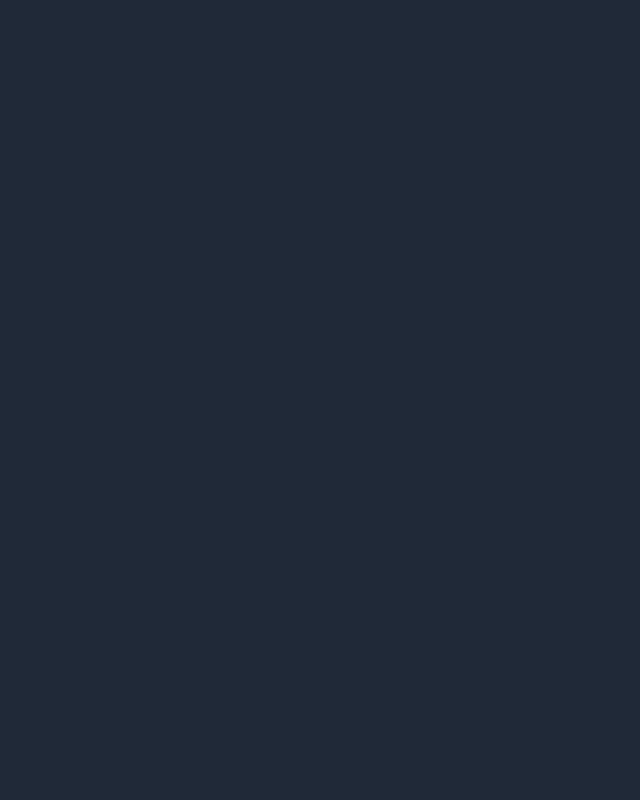
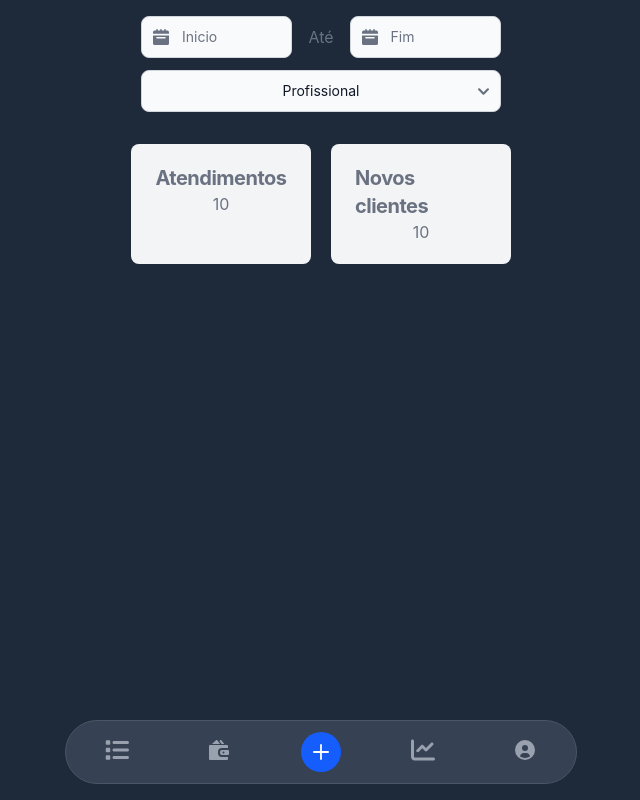
Before and after one commit to Samukaviga/barbearia-vue, a Vue app: page /report in a window 1280 px wide. Before the commit this address had no page. Shown: the whole page, without its empty margins (319-959 px from the left). Built offline with nearby package versions, Linux system fonts and the light colour scheme.

Commit message:
adding report view

```diff
--- a/package.json
+++ b/package.json
@@ -24,6 +24,7 @@
     "@fortawesome/vue-fontawesome": "^3.1.2",
     "@tailwindcss/vite": "^4.1.14",
     "flowbite": "^3.1.2",
+    "flowbite-datepicker": "^1.3.2",
     "pinia": "^3.0.3",
     "vue": "^3.5.22",
     "vue-router": "^4.5.1"
--- a/src/components/NavBar.vue
+++ b/src/components/NavBar.vue
@@ -6,18 +6,18 @@
     class="fixed z-50 w-full h-16 max-w-lg -translate-x-1/2 border rounded-full bottom-4 left-1/2 bg-gray-700 border-gray-600">
     <div class="grid h-full max-w-lg grid-cols-5 mx-auto">
 
+      <router-link to="/service"
+        class="inline-flex flex-col items-center justify-center px-5 rounded-s-full hover:bg-gray-800 group">
+        <button data-tooltip-target="tooltip-home" type="button"
+          class="inline-flex flex-col items-center justify-center">
 
-            <button data-tooltip-target="tooltip-home" type="button"
-                class="inline-flex flex-col items-center justify-center px-5 rounded-s-full hover:bg-gray-800 group">
-                <router-link to="/service">
-                    <svg class="w-5 h-5 mb-1 text-gray-400 group-hover:text-blue-500" aria-hidden="true"
-                        xmlns="http://www.w3.org/2000/svg" fill="currentColor" viewBox="0 0 20 20">
-                        <path
-                            d="m19.707 9.293-2-2-7-7a1 1 0 0 0-1.414 0l-7 7-2 2a1 1 0 0 0 1.414 1.414L2 10.414V18a2 2 0 0 0 2 2h3a1 1 0 0 0 1-1v-4a1 1 0 0 1 1-1h2a1 1 0 0 1 1 1v4a1 1 0 0 0 1 1h3a2 2 0 0 0 2-2v-7.586l.293.293a1 1 0 0 0 1.414-1.414Z" />
-                    </svg>
+          <font-awesome-icon aria-hidden="true" class="fa-xl mb-1 text-gray-400 group-hover:text-blue-500"
+            icon="list" />
+
           <span class="sr-only">Service</span>
+
+        </button>
       </router-link>
-            </button>
 
 
       <div id="tooltip-home" role="tooltip"
@@ -25,6 +25,8 @@
         Service
         <div class="tooltip-arrow" data-popper-arrow></div>
       </div>
+
+
       <button data-tooltip-target="tooltip-wallet" type="button"
         class="inline-flex flex-col items-center justify-center px-5 hover:bg-gray-800 group">
         <svg class="w-5 h-5 mb-1 text-gray-400 group-hover:text-blue-500" aria-hidden="true"
@@ -41,6 +43,8 @@
         Clientes
         <div class="tooltip-arrow" data-popper-arrow></div>
       </div>
+
+
       <div class="flex items-center justify-center">
         <button data-tooltip-target="tooltip-new" type="button"
           class="inline-flex items-center justify-center w-10 h-10 font-medium bg-blue-600 rounded-full hover:bg-blue-700 group focus:ring-4 focus:outline-none focus:ring-blue-800">
@@ -57,20 +61,23 @@
         Novo agendamento
         <div class="tooltip-arrow" data-popper-arrow></div>
       </div>
+
+      <router-link to="/report" class="inline-flex flex-col items-center justify-center px-5 hover:bg-gray-800 group">
       <button data-tooltip-target="tooltip-settings" type="button"
-                class="inline-flex flex-col items-center justify-center px-5 hover:bg-gray-800 group">
-                <svg class="w-5 h-5 mb-1 text-gray-400 group-hover:text-blue-500" aria-hidden="true"
-                    xmlns="http://www.w3.org/2000/svg" fill="none" viewBox="0 0 20 20">
-                    <path stroke="currentColor" stroke-linecap="round" stroke-linejoin="round" stroke-width="2"
-                        d="M4 12.25V1m0 11.25a2.25 2.25 0 0 0 0 4.5m0-4.5a2.25 2.25 0 0 1 0 4.5M4 19v-2.25m6-13.5V1m0 2.25a2.25 2.25 0 0 0 0 4.5m0-4.5a2.25 2.25 0 0 1 0 4.5M10 19V7.75m6 4.5V1m0 11.25a2.25 2.25 0 1 0 0 4.5 2.25 2.25 0 0 0 0-4.5ZM16 19v-2" />
-                </svg>
-                <span class="sr-only">Configurações</span>
+        class="inline-flex flex-col items-center justify-center">
+
+        <font-awesome-icon aria-hidden="true" class="fa-xl mb-1 text-gray-400 group-hover:text-blue-500"
+          icon="chart-line" />
+
+        <span class="sr-only">Relatórios</span>
       </button>
+      </router-link>
       <div id="tooltip-settings" role="tooltip"
         class="absolute z-10 invisible inline-block px-3 py-2 text-sm font-medium text-white transition-opacity duration-300 rounded-lg shadow-xs opacity-0 tooltip bg-gray-700">
-                Configurações
+        Relatórios
         <div class="tooltip-arrow" data-popper-arrow></div>
       </div>
+
       <button data-tooltip-target="tooltip-profile" type="button"
         class="inline-flex flex-col items-center justify-center px-5 rounded-e-full hover:bg-gray-800 group">
         <svg class="w-5 h-5 mb-1 text-gray-400 group-hover:text-blue-500" aria-hidden="true"
--- /dev/null
+++ b/src/components/Report.vue
@@ -0,0 +1,106 @@
+<template>
+
+  <div class="w-full max-w-sm h-full mt-4 flex flex-col gap-3 px-3">
+
+
+    <!-- Calendar -->
+
+    <div id="date-range-picker" date-rangepicker class="flex items-center">
+      <div class="relative">
+        <div class="absolute inset-y-0 start-0 flex items-center ps-3 pointer-events-none">
+          <svg class="w-4 h-4 text-gray-500 dark:text-gray-400" aria-hidden="true" xmlns="http://www.w3.org/2000/svg"
+            fill="currentColor" viewBox="0 0 20 20">
+            <path
+              d="M20 4a2 2 0 0 0-2-2h-2V1a1 1 0 0 0-2 0v1h-3V1a1 1 0 0 0-2 0v1H6V1a1 1 0 0 0-2 0v1H2a2 2 0 0 0-2 2v2h20V4ZM0 18a2 2 0 0 0 2 2h16a2 2 0 0 0 2-2V8H0v10Zm5-8h10a1 1 0 0 1 0 2H5a1 1 0 0 1 0-2Z" />
+          </svg>
+        </div>
+        <input id="datepicker-range-start" name="start" type="text"
+          class="bg-gray-50 border border-gray-300 text-gray-900 text-sm rounded-lg focus:ring-blue-500 focus:border-blue-500 block w-full ps-10 p-2.5  dark:bg-gray-700 dark:border-gray-600 dark:placeholder-gray-400 dark:text-white dark:focus:ring-blue-500 dark:focus:border-blue-500"
+          placeholder="Inicio">
+      </div>
+      <span class="mx-4 text-gray-500">Até</span>
+      <div class="relative">
+        <div class="absolute inset-y-0 start-0 flex items-center ps-3 pointer-events-none">
+          <svg class="w-4 h-4 text-gray-500 dark:text-gray-400" aria-hidden="true" xmlns="http://www.w3.org/2000/svg"
+            fill="currentColor" viewBox="0 0 20 20">
+            <path
+              d="M20 4a2 2 0 0 0-2-2h-2V1a1 1 0 0 0-2 0v1h-3V1a1 1 0 0 0-2 0v1H6V1a1 1 0 0 0-2 0v1H2a2 2 0 0 0-2 2v2h20V4ZM0 18a2 2 0 0 0 2 2h16a2 2 0 0 0 2-2V8H0v10Zm5-8h10a1 1 0 0 1 0 2H5a1 1 0 0 1 0-2Z" />
+          </svg>
+        </div>
+        <input id="datepicker-range-end" name="end" type="text"
+          class="bg-gray-50 border border-gray-300 text-gray-900 text-sm rounded-lg focus:ring-blue-500 focus:border-blue-500 block w-full ps-10 p-2.5  dark:bg-gray-700 dark:border-gray-600 dark:placeholder-gray-400 dark:text-white dark:focus:ring-blue-500 dark:focus:border-blue-500"
+          placeholder="Fim">
+      </div>
+    </div>
+
+
+    <!-- Calendar -->
+
+    <!-- Select -->
+    <div class="flex gap-4">
+      <select id="countries"
+        class="bg-gray-50 border border-gray-300 text-gray-900 text-sm rounded-lg focus:ring-blue-500 focus:border-blue-500 block w-full p-2.5 dark:bg-gray-700 dark:border-gray-600 dark:placeholder-gray-400 dark:text-white dark:focus:ring-blue-500 dark:focus:border-blue-500">
+        <option class="text-center" selected>Profissional</option>
+        <option class="text-center" value="US">Jorge</option>
+        <option class="text-center" value="CA">Adriano</option>
+        <option class="text-center" value="FR">Samuel</option>
+      </select>
+    </div>
+    <!-- Select -->
+
+  </div>
+
+
+  <div class="flex gap-5 py-8 px-4 mx-auto max-w-screen-md lg:py-10 lg:px-6 ">
+
+      <!-- Card -->
+    <div
+      class="items-center max-w-[180px] w-[320px] sm:w-[400px] px-2 rounded-lg flex flex-col  bg-gray-100 hover:bg-gray-300 border-blue-900">
+
+
+      <div class="w-full px-4 py-5 flex flex-col items-center justify-center ">
+
+        <h3 class="text-xl font-bold tracking-tight text-gray-500 ">
+          Atendimentos
+        </h3>
+        <span class="text-gray-500 dark:text-gray-400">10</span>
+
+      </div>
+
+
+    </div>
+
+    <!-- End Card -->
+
+
+
+    <!-- Card -->
+    <div
+      class="items-center max-w-[180px] w-[320px] sm:w-[400px] px-2 rounded-lg flex flex-col  bg-gray-100 hover:bg-gray-300 border-blue-900">
+
+
+      <div class="w-full px-4 py-5 flex flex-col items-center justify-center ">
+
+        <h3 class="text-xl font-bold tracking-tight text-gray-500 ">
+          Novos clientes
+        </h3>
+        <span class="text-gray-500 dark:text-gray-400">10</span>
+
+      </div>
+
+
+    </div>
+
+    <!-- End Card -->
+
+  </div>
+
+</template>
+
+<script lang="ts" setup>
+
+
+
+
+
+</script>
--- a/src/components/Services.vue
+++ b/src/components/Services.vue
@@ -11,7 +11,7 @@
 
             <div class="w-full px-4 py-5 flex justify-between ">
                 <div>
-                    <h3 class="text-xl font-bold tracking-tight text-gray-900 dark:text-white">
+                    <h3 class="text-xl font-bold tracking-tight text-gray-500 ">
                         Corte Basico
                     </h3>
                     <span class="text-gray-500 dark:text-gray-400">30 min</span>
@@ -34,7 +34,7 @@
 
             <div class="w-full px-4 py-5 flex justify-between ">
                 <div>
-                    <h3 class="text-xl font-bold tracking-tight text-gray-900 dark:text-white">
+                    <h3 class="text-xl font-bold tracking-tight text-gray-500">
                         Sobrancelha
                     </h3>
                     <span class="text-gray-500 dark:text-gray-400">15 min</span>
--- a/src/main.ts
+++ b/src/main.ts
@@ -8,6 +8,9 @@ import FontAwesomeIcon from './plugins/fontawesome'
 import App from './App.vue'
 import router from './router'
 
+import 'flowbite/dist/flowbite.css'       // CSS do Flowbite
+import 'flowbite'                          // JS principal do Flowbite
+import 'flowbite-datepicker'
 
 
 const app = createApp(App)
--- a/src/plugins/fontawesome.js
+++ b/src/plugins/fontawesome.js
@@ -5,12 +5,15 @@ import { FontAwesomeIcon } from '@fortawesome/vue-fontawesome'
 import { faUser, faCoffee } from '@fortawesome/free-solid-svg-icons'
 import { faHeart } from '@fortawesome/free-regular-svg-icons'
 import { faFacebook } from '@fortawesome/free-brands-svg-icons'
+import { faList } from '@fortawesome/free-solid-svg-icons'
+import { faChartBar } from '@fortawesome/free-solid-svg-icons'
+import { faChartLine } from '@fortawesome/free-solid-svg-icons'
 
 // importa o ícone desejado
 import { faScrewdriverWrench, faWrench, faGear } from '@fortawesome/free-solid-svg-icons'
 
 
 // Adiciona os ícones à biblioteca
-library.add(faUser, faCoffee, faHeart, faFacebook, faScrewdriverWrench, faWrench, faGear)
+library.add(faUser, faCoffee, faHeart, faFacebook, faScrewdriverWrench, faWrench, faGear, faList, faChartBar, faChartLine )
 
 export default FontAwesomeIcon
--- a/src/router/index.ts
+++ b/src/router/index.ts
@@ -1,6 +1,7 @@
 import { createRouter, createWebHistory } from 'vue-router'
 import HomeView from '../views/HomeView.vue'
 import ServicesView from '@/views/ServicesView.vue'
+import ReportView from '@/views/ReportView.vue'
 
 const router = createRouter({
   history: createWebHistory(import.meta.env.BASE_URL),
@@ -17,6 +18,12 @@ const router = createRouter({
       component: ServicesView,
     },
 
+    {
+      path: '/report',
+      name: 'ReportView',
+      component: ReportView,
+    },
+
   ],
 })
 
--- /dev/null
+++ b/src/views/ReportView.vue
@@ -0,0 +1,15 @@
+<template>
+
+
+  <AppLayout>
+    <Report />
+  </AppLayout>
+
+</template>
+
+<script lang="ts" setup>
+import Report from '@/components/Report.vue';
+import AppLayout from '@/layout/AppLayout.vue';
+
+
+</script>
```
Also changed, not shown: 1 other file (tests, documents, lock files or other folders). Lines whose indentation alone changed are shown as unchanged.
